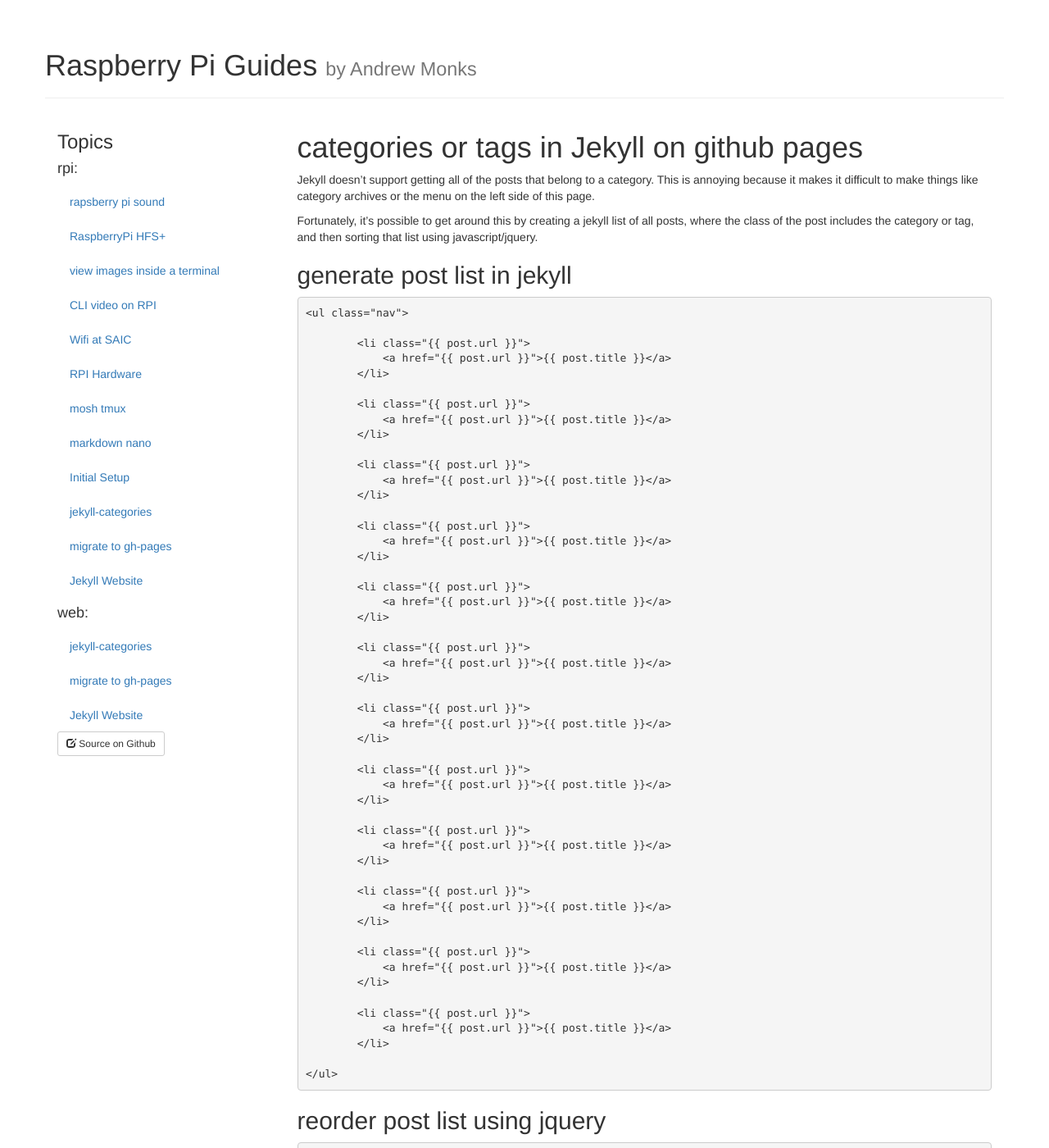
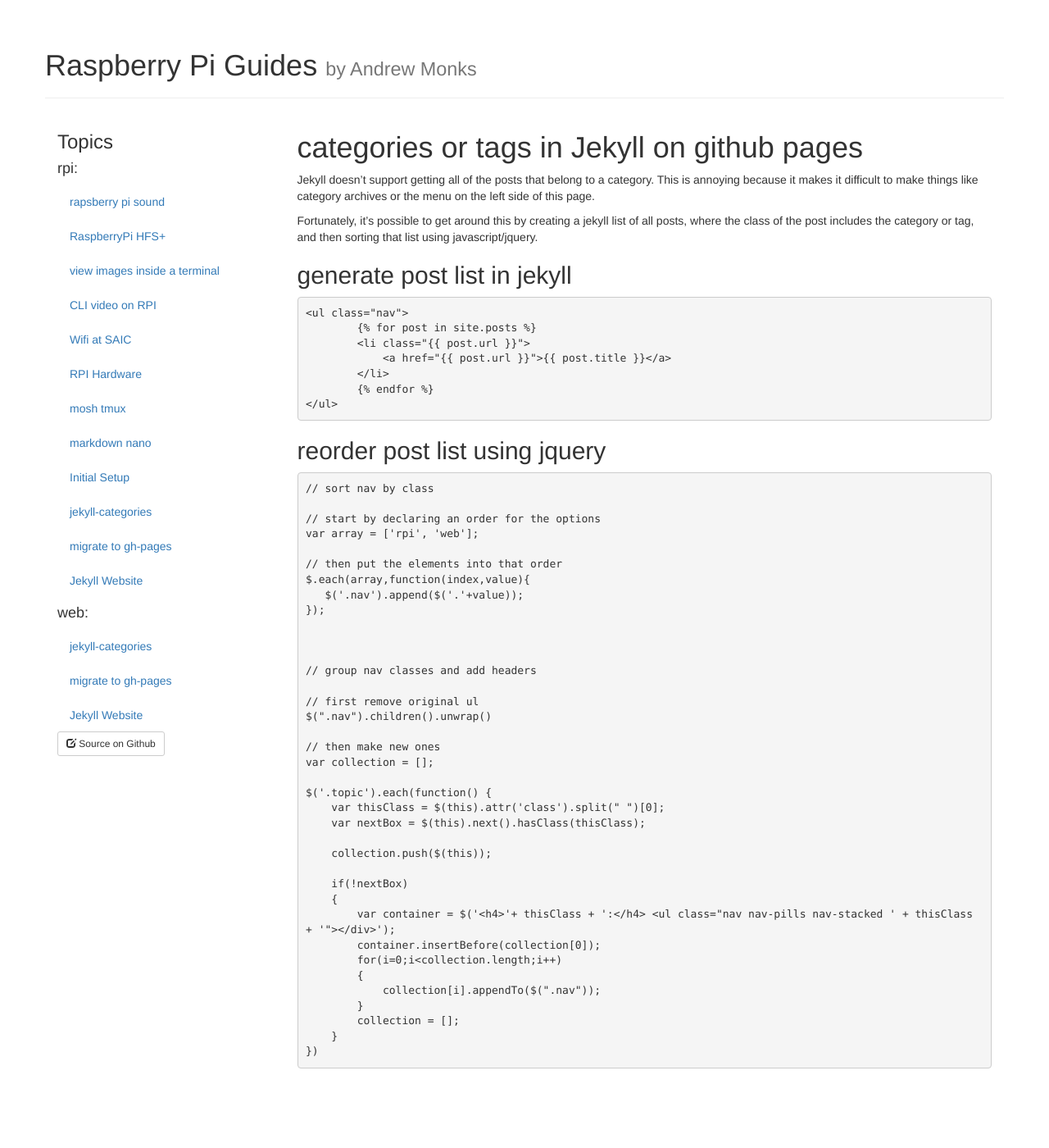
Before and after one commit to amonks/rpi-setup, a Jekyll site: the page built from _posts/2013-12-7-jekyll-categories.md, in a window 1280 px wide and 1400 px high. Shown: the whole window at 82% size. Built offline with Jekyll 4.4.1, drawn with Linux system fonts in a browser that asks for light colours; nearby versions of some CDN libraries.

Commit message:
guide to categories in jekyll

```diff
--- a/_posts/2013-12-7-jekyll-categories.md
+++ b/_posts/2013-12-7-jekyll-categories.md
@@ -18,11 +18,11 @@ Fortunately, it's possible to get around this by creating a jekyll list of all p
 ## generate post list in jekyll
 
 	<ul class="nav">
-		{% for post in site.posts %}
+		{{ "{% for post in site.posts " }}%}
 		<li class="{{ "{{ post.url " }}}}">
 		    <a href="{{ "{{ post.url " }}}}">{{ "{{ post.title " }}}}</a>
 		</li>
-		{% endfor %}
+		{{ "{% endfor " }}%}
 	</ul>
 
 ## reorder post list using jquery
```
